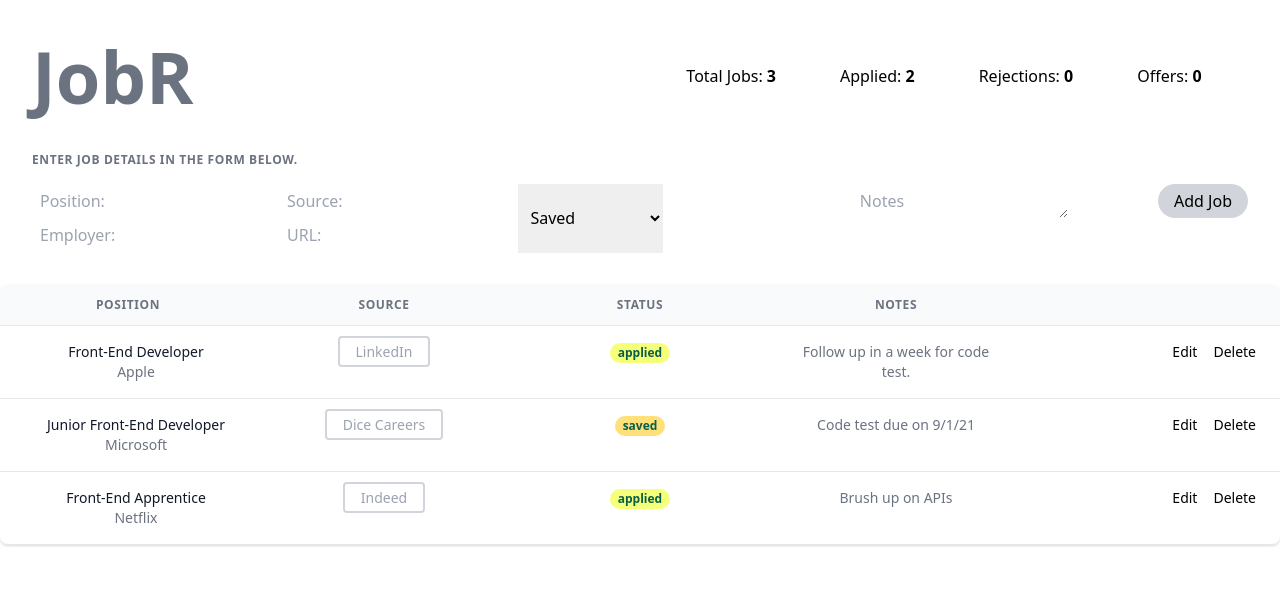
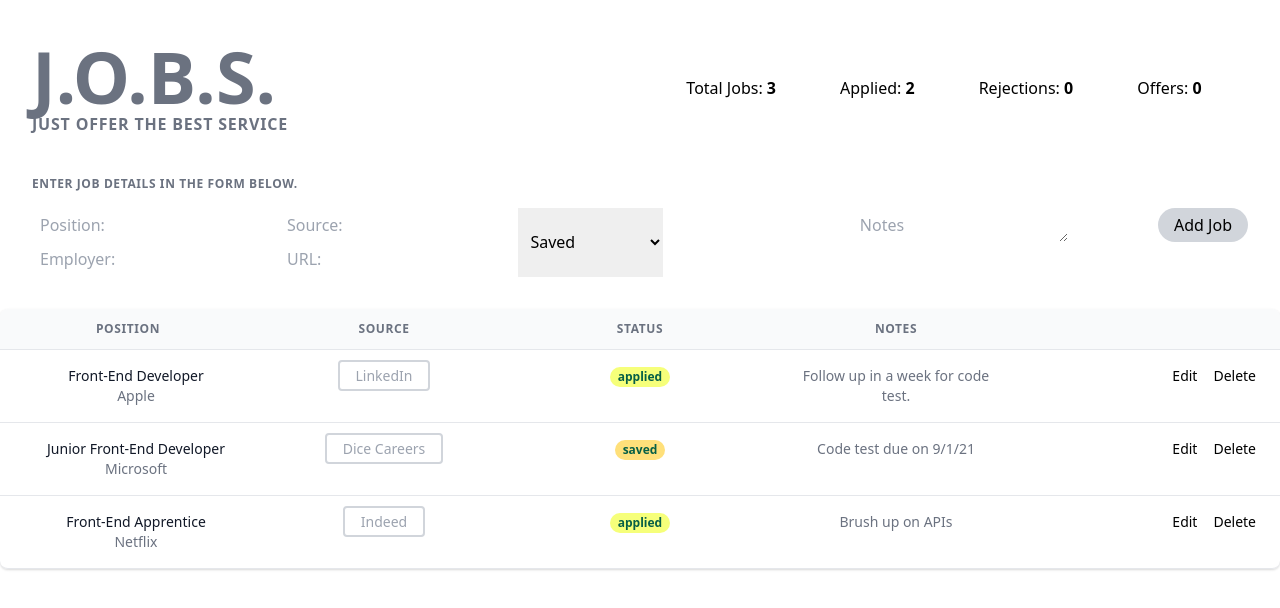
Before and after one commit to rscole87/job-search-app, a React (Create React App) app: page / in a window 1280 px wide. Shown: the top 608 px of the page. Built offline with nearby package versions, Linux system fonts and the light colour scheme.

Commit message:
update application title and subheading in header component

```diff
--- a/src/components/HeaderComponent.js
+++ b/src/components/HeaderComponent.js
@@ -4,8 +4,9 @@ import Counters from "./CounterComponent";
 const Header = (props) => {
   return (
     <div className="px-8 grid grid-cols-1 md:grid-cols-2 flex items-center justify-between">
-      <div className="flex-1">
-        <h1 className="text-gray-500 text-5xl md:text-7xl font-extrabold md:my-10">JobR</h1>
+      <div className="flex-1 mb-10">
+        <h1 className="text-gray-500 text-6xl mb-0 md:text-7xl font-extrabold md:mt-10 ">J.O.B.S.</h1>
+        <p className="text-xs font-bold text-gray-500 uppercase tracking-wider md:text-base">Just Offer the Best Service</p>
       </div>
       <div className="flex-1 flex justify-around mb-8 md:mb-0">
         <Counters jobsCount={props.jobsCount} appliedCount={props.appliedCount} rejectCount={props.rejectCount} offerCount={props.offerCount} />
```
